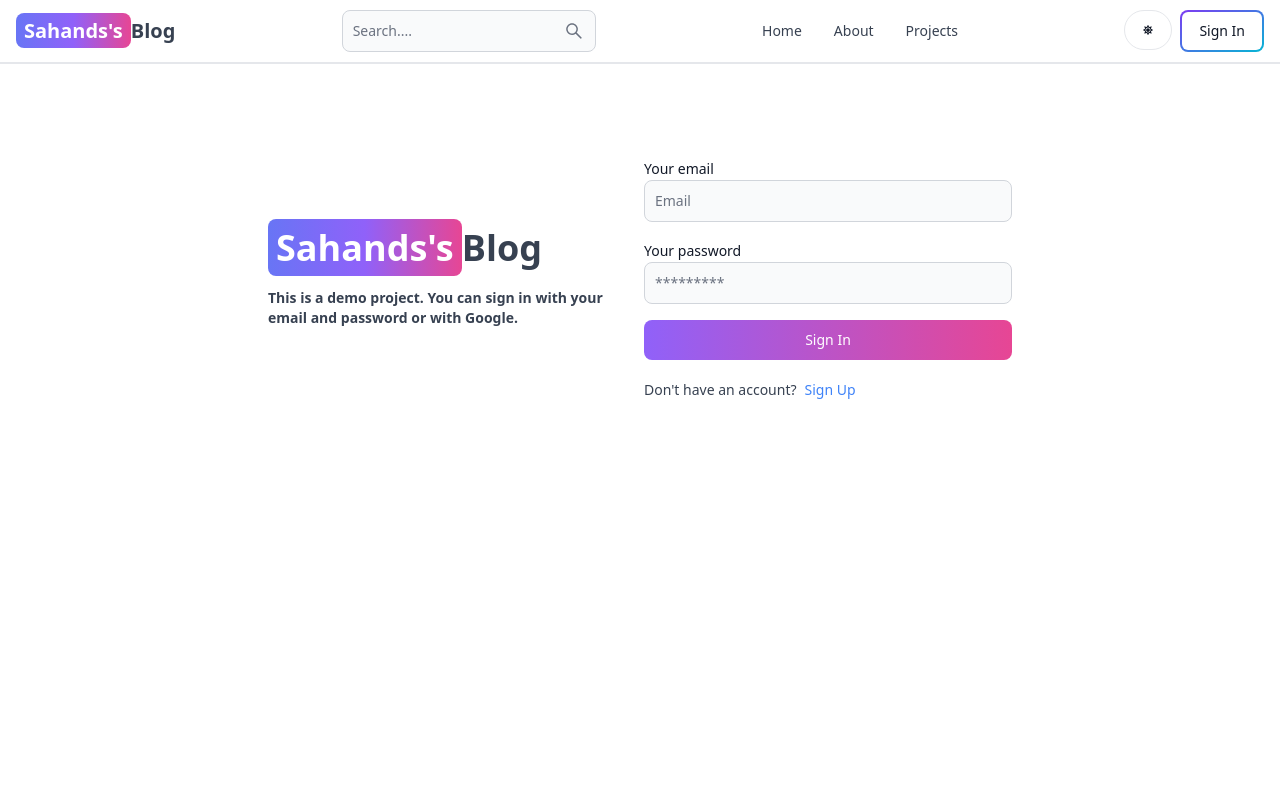
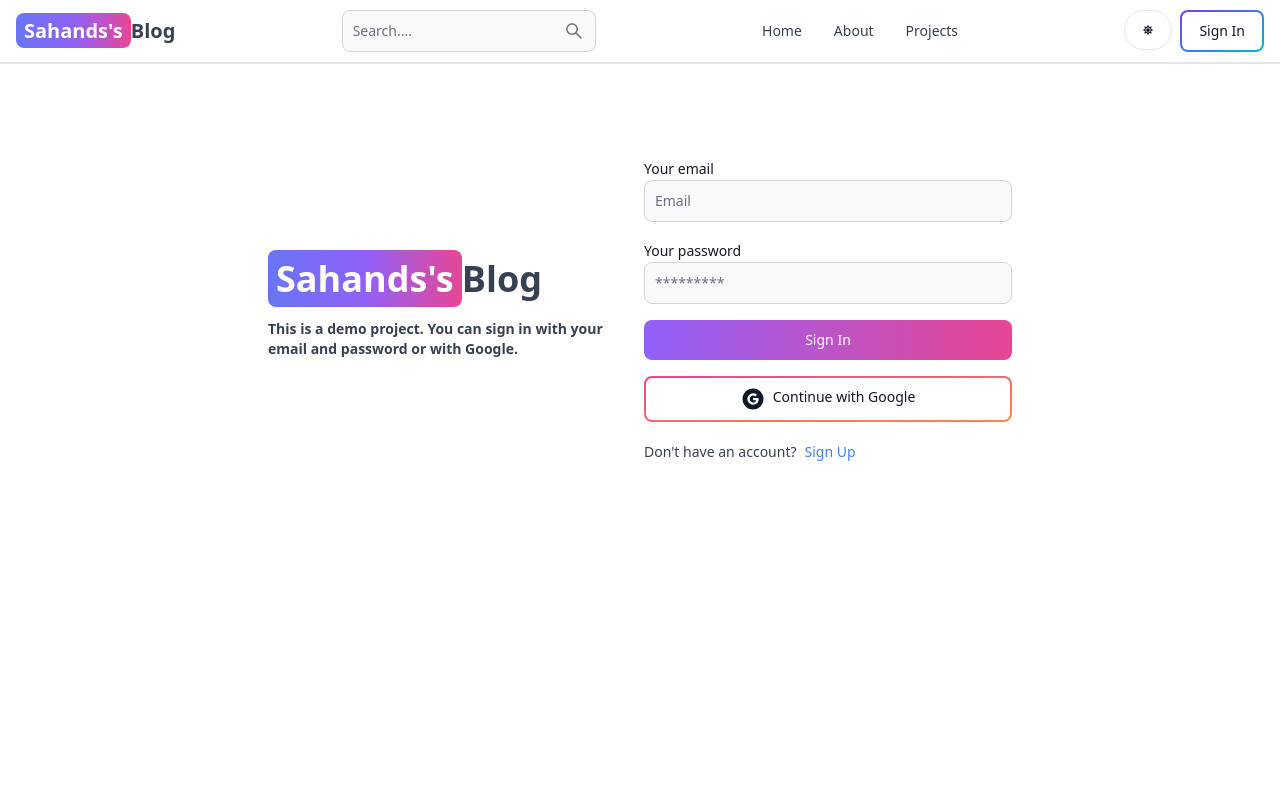
Before and after one commit to rohit-singh05/Author-s-Arena, a React app in the folder client/: page /sign-in in a window 1280 px wide. Shown: the top 800 px of the page. Built offline with nearby package versions, Linux system fonts and the light colour scheme; the HTML template or start-up script is replaced by a standard one.

Commit message:
Added Google OAuth Functionality

```diff
--- a/client/package.json
+++ b/client/package.json
@@ -11,6 +11,7 @@
   },
   "dependencies": {
     "@reduxjs/toolkit": "^2.2.3",
+    "firebase": "^10.11.0",
     "flowbite-react": "^0.7.3",
     "react": "^18.2.0",
     "react-dom": "^18.2.0",
--- /dev/null
+++ b/client/src/components/OAuth.jsx
@@ -0,0 +1,49 @@
+import { Button } from 'flowbite-react'
+import React from 'react'
+import { AiFillGoogleCircle } from 'react-icons/ai'
+import {GoogleAuthProvider, signInWithPopup, getAuth} from 'firebase/auth'
+import { app } from '../firebase'
+import { useDispatch } from 'react-redux'
+import { signInSuccess } from '../redux/user/userSlice'
+import { useNavigate } from 'react-router-dom'
+
+export default function OAuth() {
+    const auth = getAuth(app);
+    const dispatch = useDispatch();
+    const navigate = useNavigate();
+    const handleGoogleClick = async () =>{
+        const provider = new GoogleAuthProvider();
+        // to ask the user to choose google account each time
+        provider.setCustomParameters({prompt: 'select_account'})
+        try {
+            const resultsFromGoogle = await signInWithPopup(auth, provider);
+            // console.log(resultsFromGoogle);
+            const res = await fetch('/api/auth/google', {
+                method: 'POST',
+                headers: {
+                    'Content-Type':'application/json'
+                },
+                body: JSON.stringify({
+                    name: resultsFromGoogle.user.displayName,
+                    email: resultsFromGoogle.user.email,
+                    googlePhotoUrl: resultsFromGoogle.user.photoURL,
+                }),
+            })
+            const data = await res.json();
+            if (res.ok)
+            {
+                dispatch(signInSuccess(data));
+                navigate('/')
+            }
+        } catch (error) {
+            console.log(error);
+        }
+    }
+  return (
+    <Button type='button' gradientDuoTone='pinkToOrange' outline
+    onClick={handleGoogleClick}>
+        <AiFillGoogleCircle className='w-6 h-6 mr-2'/>
+        Continue with Google
+    </Button>
+  )
+}
--- /dev/null
+++ b/client/src/firebase.js
@@ -0,0 +1,17 @@
+// Import the functions you need from the SDKs you need
+import { initializeApp } from "firebase/app";
+// TODO: Add SDKs for Firebase products that you want to use
+// https://firebase.google.com/docs/web/setup#available-libraries
+
+// Your web app's Firebase configuration
+const firebaseConfig = {
+  apiKey: import.meta.env.VITE_FIREBASE_API_KEY, //as we are using VITE so we use import.meta instead of process
+  authDomain: "mern-blog-bb14b.firebaseapp.com",
+  projectId: "mern-blog-bb14b",
+  storageBucket: "mern-blog-bb14b.appspot.com",
+  messagingSenderId: "183353327257",
+  appId: "1:183353327257:web:ac3258a7574984fba04208"
+};
+
+// Initialize Firebase
+export const app = initializeApp(firebaseConfig);
--- a/client/src/pages/SignIn.jsx
+++ b/client/src/pages/SignIn.jsx
@@ -3,6 +3,7 @@
 import { Button, Label, TextInput, Alert, Spinner } from "flowbite-react"
 import { useDispatch, useSelector } from 'react-redux'
 import { signInSuccess, signInFailure, signInStart } from '../redux/user/userSlice';
+import OAuth from '../components/OAuth';
 
 
 function SignIn() {
@@ -89,6 +90,7 @@
                 ) : 'Sign In'
               }
             </Button>
+            <OAuth />
           </form>
           <div className='flex gap-2 text-sm mt-5'>
             <span>Don't have an account?</span>
--- a/client/src/pages/SignUp.jsx
+++ b/client/src/pages/SignUp.jsx
@@ -1,6 +1,7 @@
 import React, { useState } from 'react'
 import { Link, useNavigate } from 'react-router-dom'
 import { Button, Label, TextInput, Alert, Spinner } from "flowbite-react"
+import OAuth from '../components/OAuth';
 
 function SignUp() {
 
@@ -96,6 +97,7 @@
                                 ) : 'Sign Up'
                             }
                         </Button>
+                        <OAuth/>
                     </form>
                     <div className='flex gap-2 text-sm mt-5'>
                         <span>Have an account?</span>
```
Also changed, not shown: 2 other files (tests, documents, lock files or other folders).
